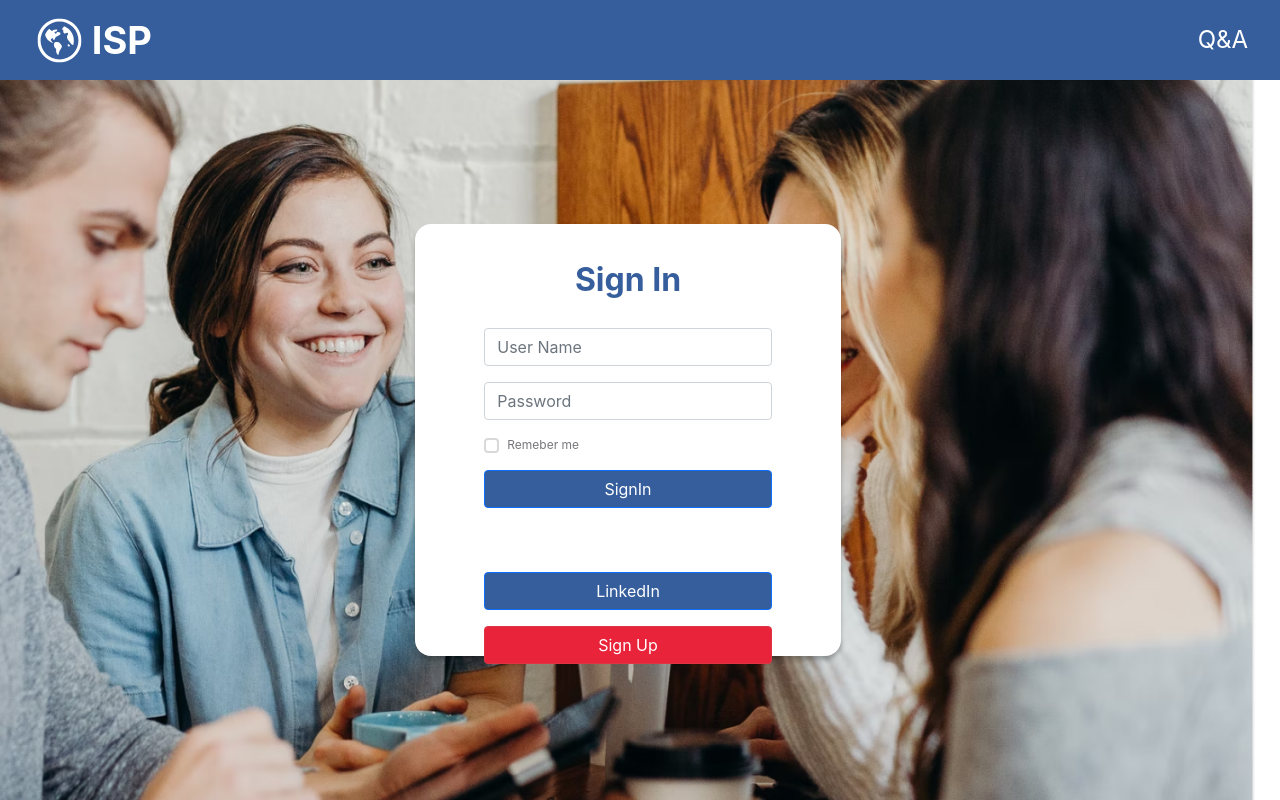
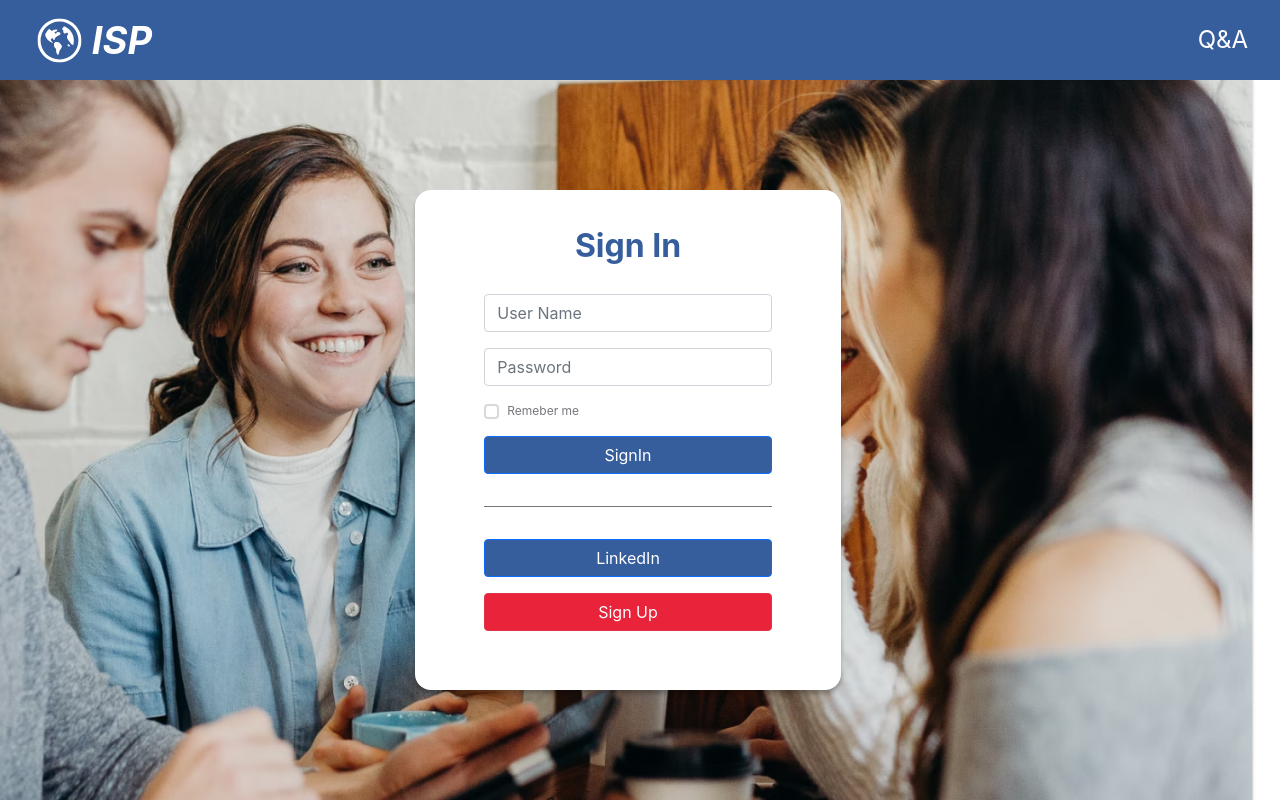
Before and after one commit to shnn217/isp_frontend, a React (Create React App) app: page /login in a window 1280 px wide. Built offline with nearby package versions, Linux system fonts and the light colour scheme.

Commit message:
add min-height to Header and Login scss

```diff
--- a/src/style/layout/Header.module.scss
+++ b/src/style/layout/Header.module.scss
@@ -37,6 +37,7 @@
       font-weight: bold;
       color: #fff;
       font-size:38px;
+      font-style: italic;
    }
    & svg{
       transform: scale(.8)
--- a/src/style/pages/Login.module.scss
+++ b/src/style/pages/Login.module.scss
@@ -26,6 +26,7 @@
    padding:2rem .5rem;
    // width: 500px;
    background-color:#fff;
+   min-height: 500px;
    // position: absolute;
    // right:0
    // display:flex;
```
